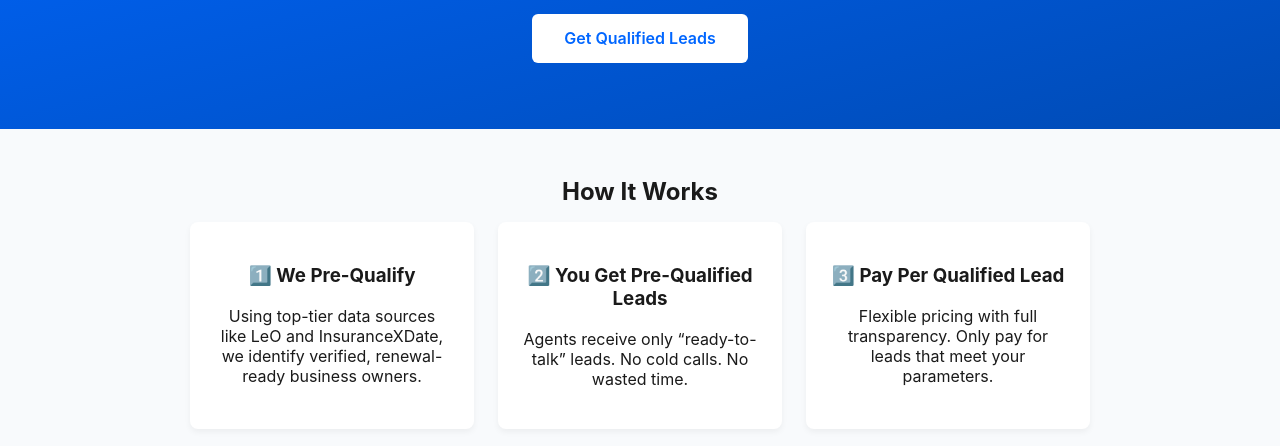
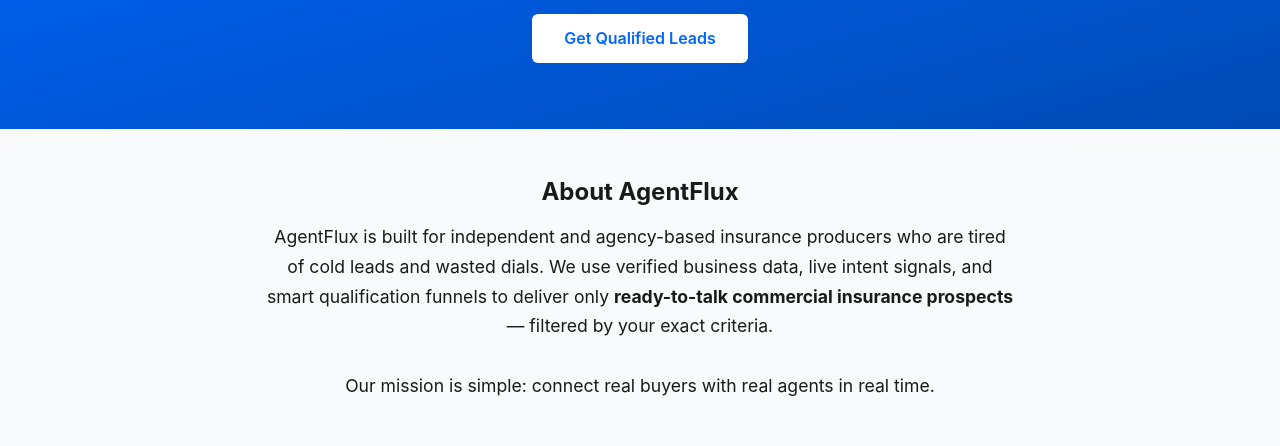
Before and after one commit to theshoppinggenies-png/agentflow, a website: page index.html in a window 1280 px wide. Shown: the part 272-718 px from the top of the page. Drawn offline with Linux system fonts and the light colour scheme.

Commit message:
Update index.html

```diff
--- a/index.html
+++ b/index.html
@@ -167,6 +167,17 @@
   <a href="#form" class="cta-btn">Get Qualified Leads</a>
 </section>
 
+<section id="about" class="section">
+  <h2>About AgentFlux</h2>
+  <p style="text-align:center; max-width:750px; margin:0 auto; font-size:1.1rem; line-height:1.7;">
+    AgentFlux is built for independent and agency-based insurance producers who are tired of cold leads and wasted dials.
+    We use verified business data, live intent signals, and smart qualification funnels to deliver only
+    <strong>ready-to-talk commercial insurance prospects</strong> — filtered by your exact criteria.
+    <br><br>
+    Our mission is simple: connect real buyers with real agents in real time.
+  </p>
+</section>
+
 <section id="how" class="section">
   <h2>How It Works</h2>
   <div class="steps">
```
